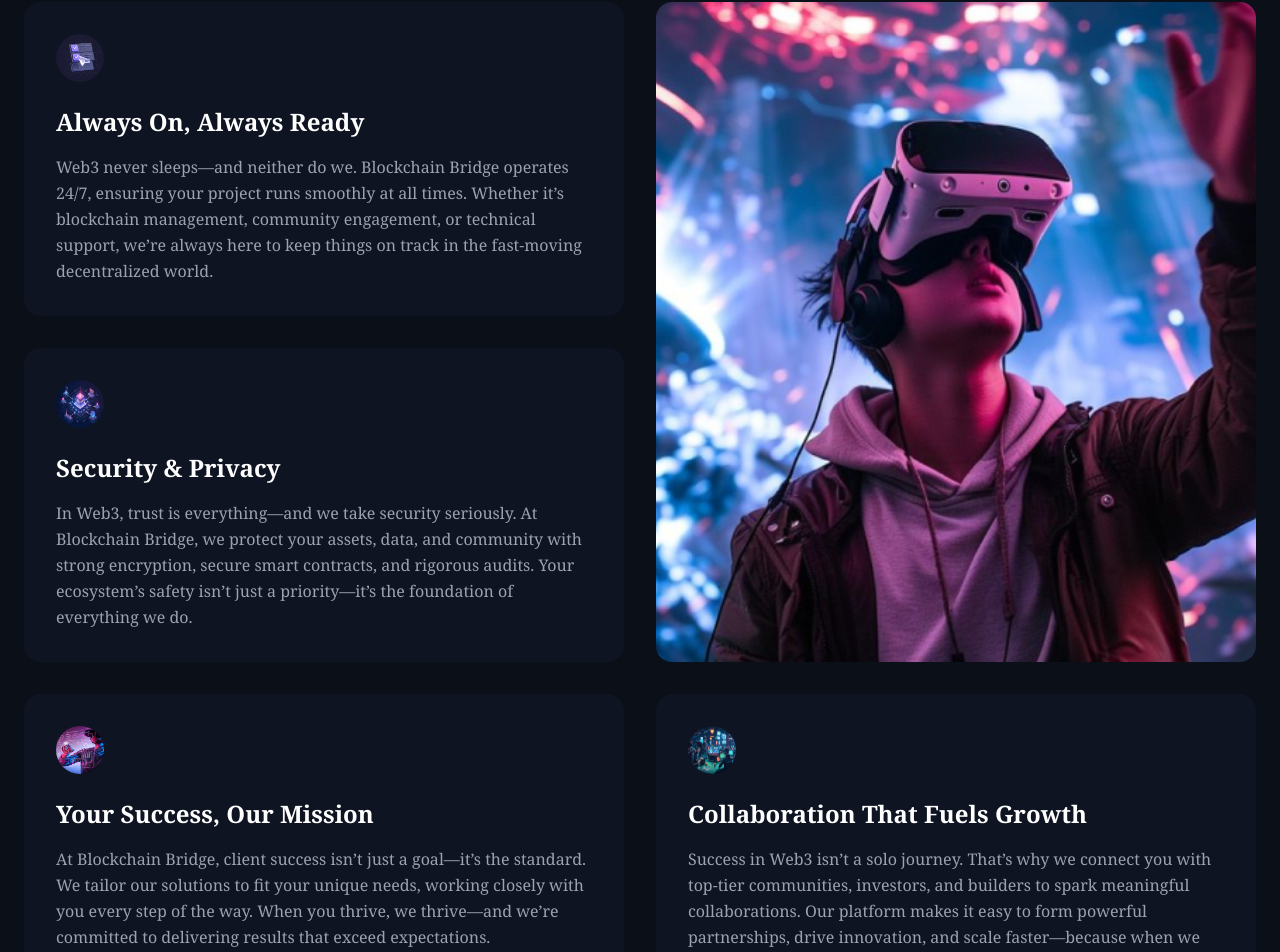
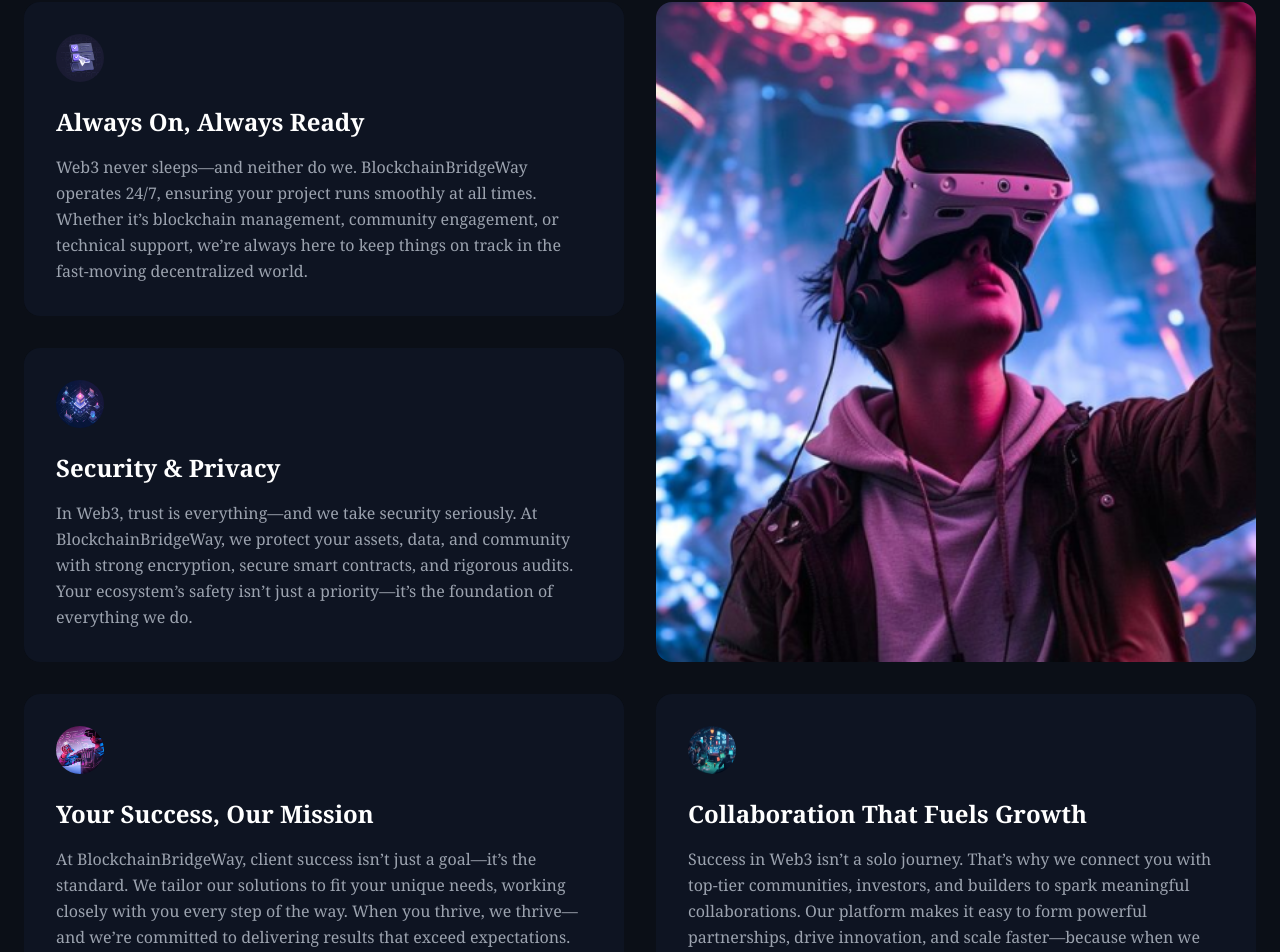
Before and after one commit to Xanderflux/blockchain-bridge, a React (Vite) app: page / in a window 1280 px wide. Shown: the part 1110-2062 px from the top of the page. Built offline with nearby package versions, Linux system fonts and the light colour scheme.

Commit message:
edit on text in whyus and minor edit in footer

```diff
--- a/src/components/Footer.jsx
+++ b/src/components/Footer.jsx
@@ -1,4 +1,4 @@
-import { FaXTwitter, FaDiscord, FaTelegram, FaLinkedinIn, FaLinkedin } from 'react-icons/fa6'
+import { FaXTwitter, FaDiscord, FaTelegram, FaLinkedin } from 'react-icons/fa6'
 import { Button } from "@/components/ui/button"
 
 export default function Footer() {
--- a/src/components/WhyUs.jsx
+++ b/src/components/WhyUs.jsx
@@ -4,19 +4,19 @@ export default function WhyUs() {
         image: "/Always On, Always Ready.jpg",
         title: "Always On, Always Ready",
         description:
-          "Web3 never sleeps—and neither do we. Blockchain Bridge operates 24/7, ensuring your project runs smoothly at all times. Whether it’s blockchain management, community engagement, or technical support, we’re always here to keep things on track in the fast-moving decentralized world.",
+          "Web3 never sleeps—and neither do we. BlockchainBridgeWay operates 24/7, ensuring your project runs smoothly at all times. Whether it’s blockchain management, community engagement, or technical support, we’re always here to keep things on track in the fast-moving decentralized world.",
       },
       {
         image: "/Security & Privacy.jpg",
         title: "Security & Privacy",
         description:
-          "In Web3, trust is everything—and we take security seriously. At Blockchain Bridge, we protect your assets, data, and community with strong encryption, secure smart contracts, and rigorous audits. Your ecosystem’s safety isn’t just a priority—it’s the foundation of everything we do.",
+          "In Web3, trust is everything—and we take security seriously. At BlockchainBridgeWay, we protect your assets, data, and community with strong encryption, secure smart contracts, and rigorous audits. Your ecosystem’s safety isn’t just a priority—it’s the foundation of everything we do.",
       },
       {
         image: "/Your Success, Our Mission.jpg",
         title: "Your Success, Our Mission",
         description:
-          "At Blockchain Bridge, client success isn’t just a goal—it’s the standard. We tailor our solutions to fit your unique needs, working closely with you every step of the way. When you thrive, we thrive—and we’re committed to delivering results that exceed expectations.",
+          "At BlockchainBridgeWay, client success isn’t just a goal—it’s the standard. We tailor our solutions to fit your unique needs, working closely with you every step of the way. When you thrive, we thrive—and we’re committed to delivering results that exceed expectations.",
       },
       {
         image: "/Collaboration That Fuels Growth.jpg",
```
